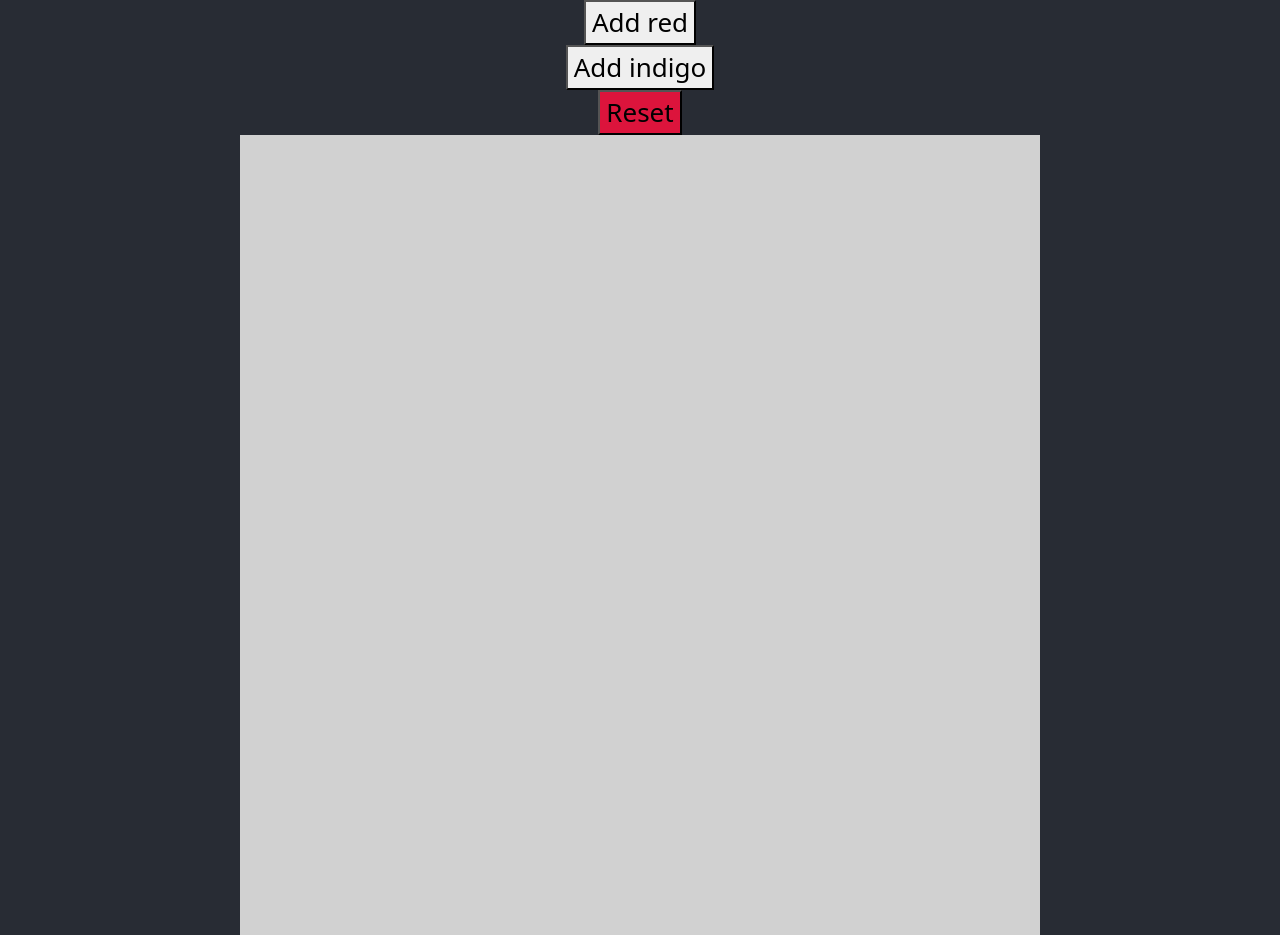
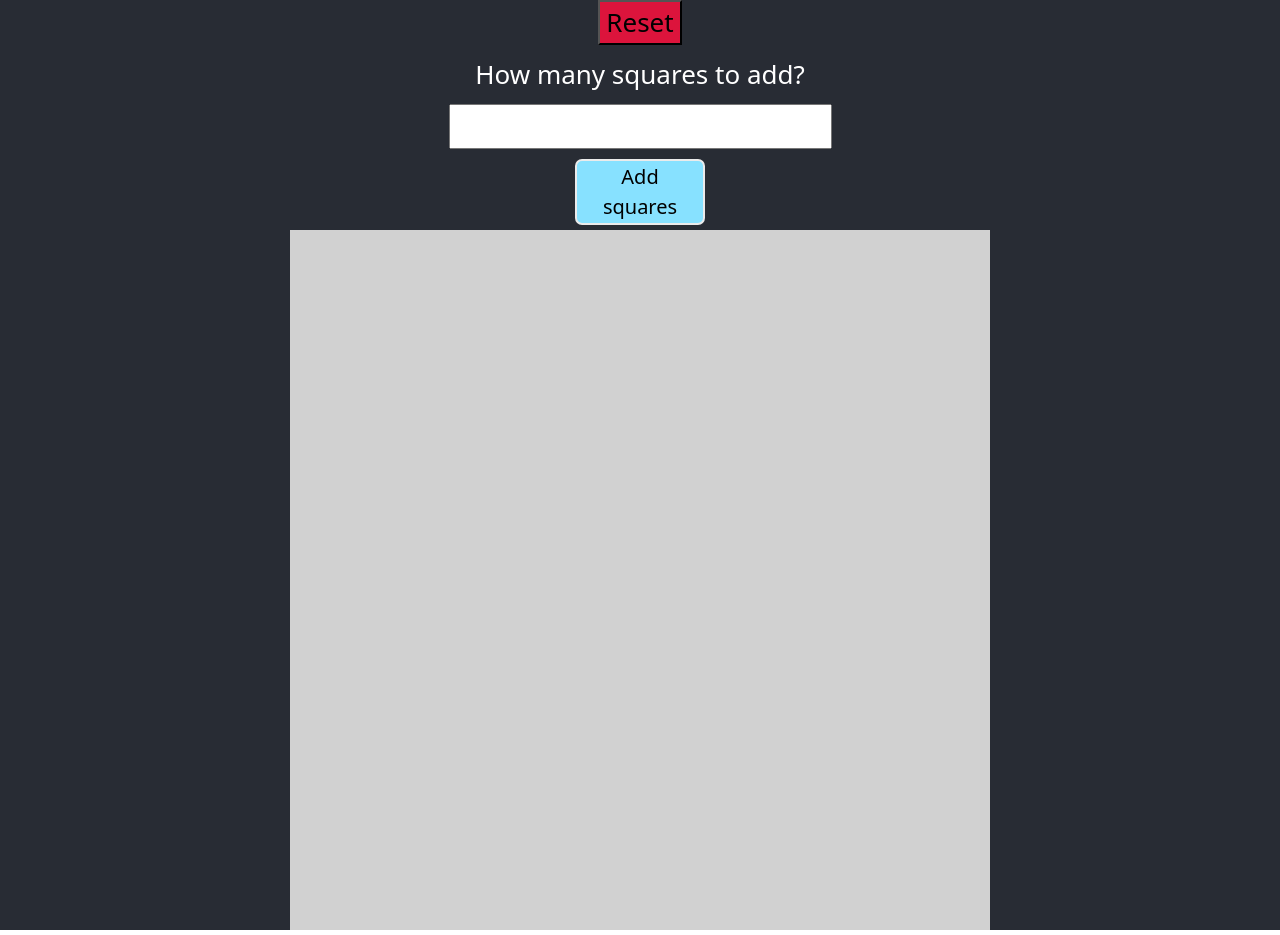
Before and after one commit to airidasju/2-module, a React (Create React App) app in the folder reacttasks/: page / in a window 1280 px wide. Built offline with nearby package versions, Linux system fonts and the light colour scheme.

Commit message:
form task 1

```diff
--- a/reacttasks/src/App.jsx
+++ b/reacttasks/src/App.jsx
@@ -3,20 +3,27 @@ import { v4 as uuidv4 } from 'uuid';
 import 'bootstrap/dist/css/bootstrap.min.css';
 import { useState } from 'react';
 import SimpleSquare from './components/reactstate/SimpleSquare';
-import rand from "./functions/rand"
+import rand from './functions/rand';
 
 function App() {
   const [sq, setSq] = useState([]);
 
-  const addSq = (color) => {
+  const [numSquares, setNumSquares] = useState(0);
+
+  function handleSize(event) {
+    setNumSquares(parseInt(event.target.value));
+  }
+
+  const addSq = () => {
+    for (let i = 1; i <= numSquares; i++) {
       setSq((s) => [
         ...s,
         {
           id: uuidv4(),
-        color: color,
-        index: rand(1, 999)
+          num: rand(1, 200),
         },
       ]);
+    }
   };
 
   const resetSq = () => {
@@ -26,12 +33,32 @@ function App() {
   return (
     <div className='App'>
       <header className='App-header'>
-        <button onClick={() => addSq("crimson")}>Add red</button>
-        <button onClick={() => addSq("indigo")}>Add indigo</button>
-        <button style={{backgroundColor: "crimson"}} onClick={()=> resetSq()}>Reset</button>
+        <div className='logic'>
+          <button
+            style={{ backgroundColor: 'crimson' }}
+            onClick={() => resetSq()}
+          >
+            Reset
+          </button>
+          <label htmlFor='addSq'>How many squares to add?</label>
+          <input
+            name='addSq'
+            id='addSq'
+            type='number'
+            onChange={handleSize}
+          ></input>
+          <button className='buttons' onClick={() => addSq()}>
+            Add squares
+          </button>
+        </div>
         <div className={`canvas`}>
           {sq.map((s) => (
-            <SimpleSquare key={uuidv4()} sq={s} setSq={setSq} i={s.index} color={s.color}></SimpleSquare>
+            <SimpleSquare
+              key={uuidv4()}
+              sq={s}
+              setSq={setSq}
+              i={s.num}
+            ></SimpleSquare>
           ))}
         </div>
       </header>
--- a/reacttasks/src/App.scss
+++ b/reacttasks/src/App.scss
@@ -111,8 +111,8 @@
 }
 
 .canvas {
-  width: 800px;
-  height: 800px;
+  width: 700px;
+  height: 700px;
   background-color: #d1d1d1;
   display: flex;
   justify-content: center;
@@ -138,3 +138,11 @@
     font-weight: bold;
   }
 }
+
+.logic {
+  display:flex;
+  flex-direction: column;
+  align-items: center;
+  gap: 10px;
+  margin-bottom: 5px;
+}
--- a/reacttasks/src/components/reactstate/SimpleSquare.jsx
+++ b/reacttasks/src/components/reactstate/SimpleSquare.jsx
@@ -1,10 +1,10 @@
-function SimpleSquare({ sq, setSq, i, color}) {
+function SimpleSquare({ sq, setSq, i}) {
   const delSq = () => {
     setSq((s) => s.filter((s) => s.id !== sq.id));
   };
 
   return (
-    <div className='simpleSq' style={{backgroundColor: color}}>
+    <div className='simpleSq'>
       <button className='delButton' onClick={delSq}></button>
       <span style={{color: 'white'}}>{i}</span>
     </div>
```
Also changed, not shown: reacttasks/src/ReactState4.jsx (added, +42 -0 lines). Lines whose indentation alone changed are shown as unchanged.
